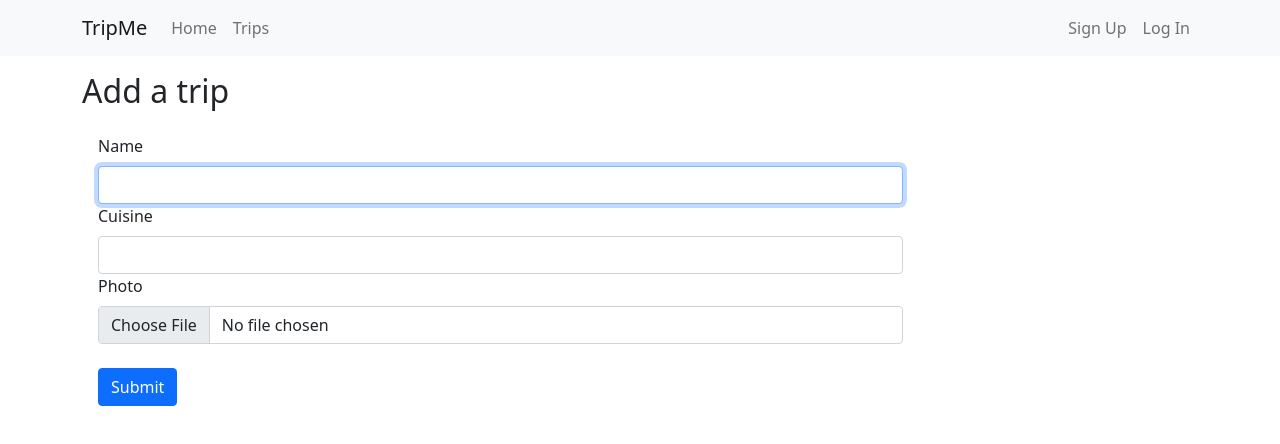
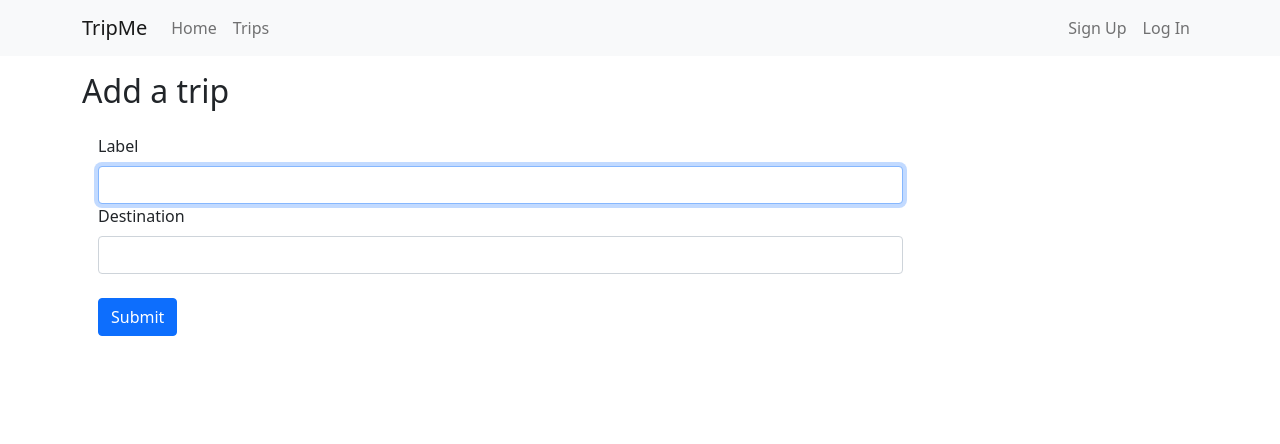
Before and after one commit to acourney/tripme-frontend, a React (Create React App) app: page /trips/new in a window 1280 px wide. Shown: the top 444 px of the page. Built offline with nearby package versions, Linux system fonts and the light colour scheme.

Commit message:
add log in capability, user can add trips to list

```diff
--- a/src/components/TripCreate/TripCreate.js
+++ b/src/components/TripCreate/TripCreate.js
@@ -4,14 +4,15 @@ import TripForm from '../TripForm/TripForm';
 import API_URL from '../../apiConfig';
 const TripCreate = ({ loggedIn }) => {
 	const initialTripData = {
-		name: '',
-		cuisine: '',
+		label: '',
+		destination: '',
 		photo: '',
 	};
 	const navigate = useNavigate();
 	const [newTrip, setNewTrip] = useState(initialTripData);
 	const handleChange = (event) => {
 		setNewTrip((prevState) => {
+            // return { ...prevState, [event.target.label]: event.target.value };
 			return { ...prevState, [event.target.name]: event.target.value };
 		});
 	};
--- a/src/components/TripDetail/TripDetail.js
+++ b/src/components/TripDetail/TripDetail.js
@@ -38,7 +38,7 @@ const TripDetail = ({ userInfo, loggedIn }) => {
 		<Container className='p-5 border rounded-3 bg-light'>
 			<div className='d -flex justify-content-between'>
 				<div>
-					<h2>{trip.name}</h2>
+					<h2>{trip.label}</h2>
 				</div>
 				{userInfo && userInfo.username === trip.owner && (
 					<div>
@@ -53,7 +53,7 @@ const TripDetail = ({ userInfo, loggedIn }) => {
 					</div>
 				)}
 			</div>
-			<h3>Cuisine: {trip.cuisine}</h3>
+			<h3>Cuisine: {trip.destination}</h3>
 			<Image rounded fluid src={trip.photo} />
 			<h2 className='mt-4'>Reviews: </h2>
 			{!trip.reviews.length && <p>No reviews yet!</p>}
--- a/src/components/TripForm/TripForm.js
+++ b/src/components/TripForm/TripForm.js
@@ -10,35 +10,35 @@ const TripForm = ({
 	return (
 		<div className='w-75 p-3'>
 			<Form onSubmit={handleSubmit} encType='multipart/form-data'>
-				<Form.Group controlId='name'>
-					<Form.Label>Name</Form.Label>
+				<Form.Group controlId='label'>
+					<Form.Label>Label</Form.Label>
 					<Form.Control
 						required
 						autoFocus
 						type='text'
-						name='name'
+						name='label'
 						onChange={handleChange}
-						value={formData.name}
+						value={formData.label}
 					/>
 				</Form.Group>
-				<Form.Group controlId='cuisine'>
-					<Form.Label>Cuisine</Form.Label>
+				<Form.Group controlId='destination'>
+					<Form.Label>Destination</Form.Label>
 					<Form.Control
 						required
 						type='text'
-						name='cuisine'
+						name='destination'
 						onChange={handleChange}
-						value={formData.cuisine}
+						value={formData.destination}
 					/>
 				</Form.Group>
-				<Form.Group controlId='photo'>
+				{/* <Form.Group controlId='photo'>
 					<Form.Label>Photo</Form.Label>
 					<Form.Control
 						type='file'
 						name='photo'
 						accept='image/*'
 						onChange={handleFileUpload}></Form.Control>
-				</Form.Group>
+				</Form.Group> */}
 
 				<Button className='mt-4' type='submit' disabled={error}>
 					Submit
```
